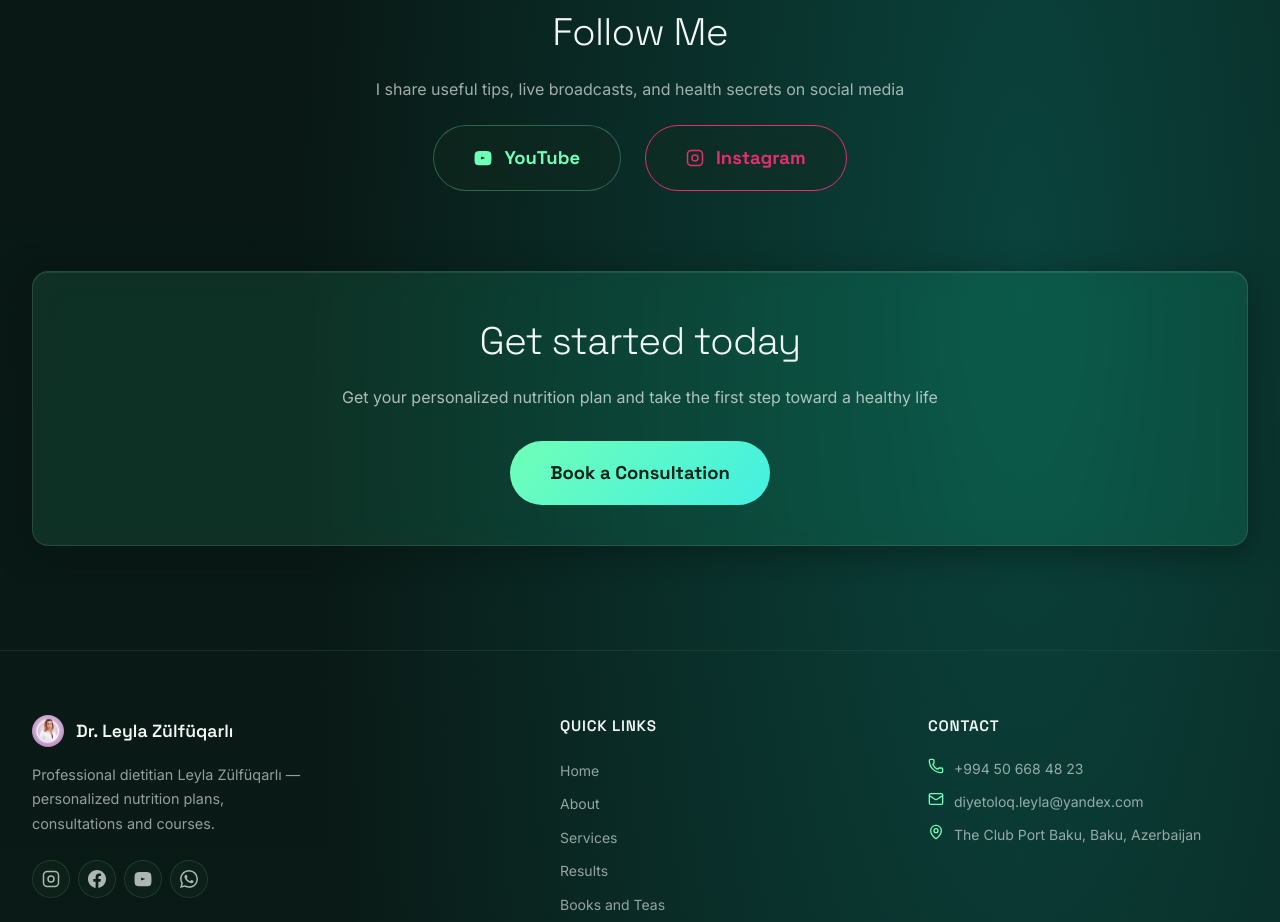
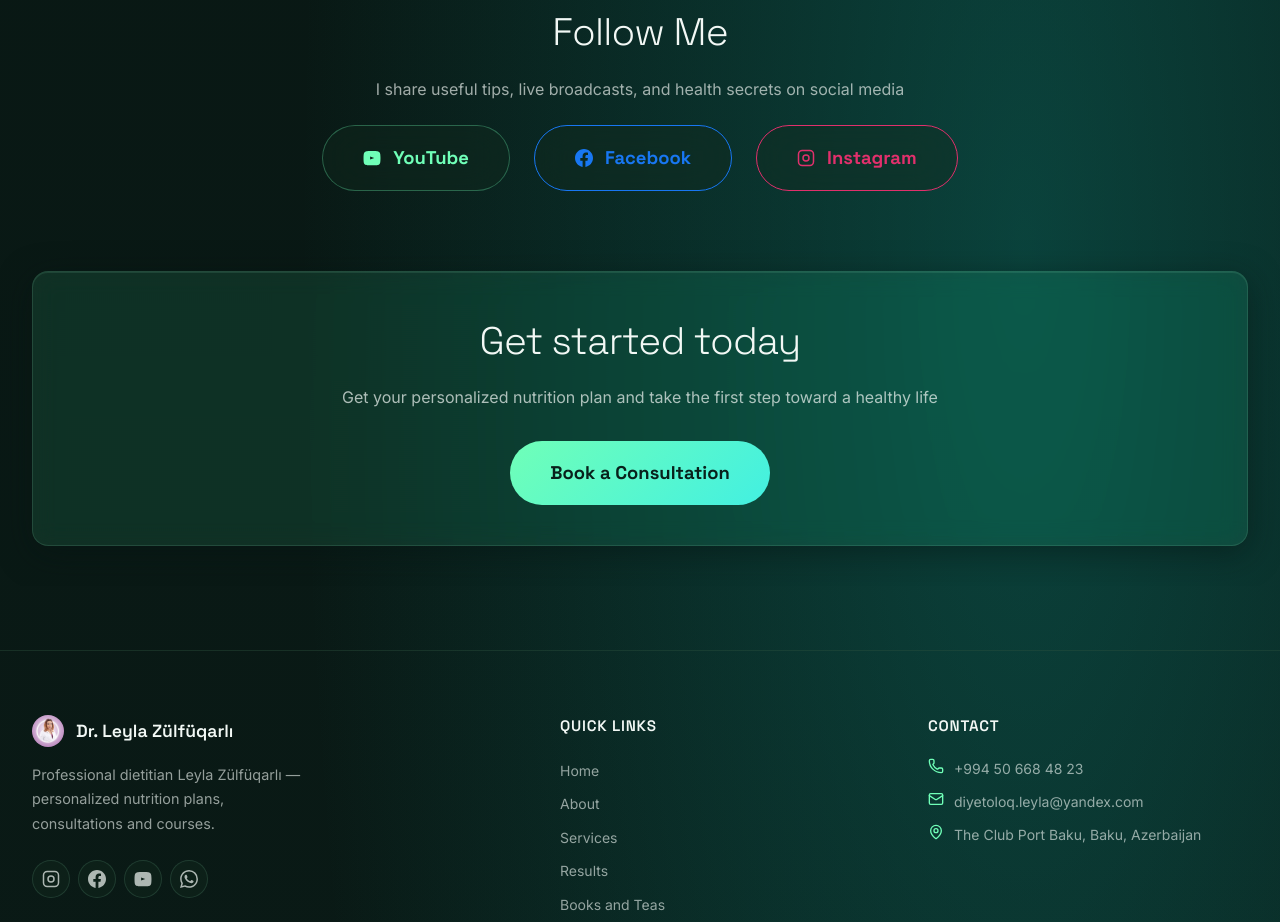
Before and after one commit to zakasmd/dietoloq, a Next.js app: page /en/about in a window 1280 px wide. Shown: the part 3040-3962 px from the top of the page. Built offline with nearby package versions, Linux system fonts and the light colour scheme; no server answers.

Commit message:
feat: add Facebook social button to about page

```diff
--- a/src/app/[locale]/about/page.tsx
+++ b/src/app/[locale]/about/page.tsx
@@ -233,6 +233,10 @@ export default function AboutPage() {
               <svg width="18" height="18" viewBox="0 0 24 24" fill="currentColor"><path d="M23 7s-.3-2-1.2-2.8c-1.1-1.2-2.4-1.2-3-1.3C16.4 2.8 12 2.8 12 2.8s-4.4 0-6.8.1c-.6.1-1.9.1-3 1.3C1.3 5 1 7 1 7S.7 9.1.7 11.3v2c0 2.1.3 4.3.3 4.3s.3 2 1.2 2.8c1.1 1.2 2.6 1.1 3.3 1.2C7.5 21.7 12 21.7 12 21.7s4.4 0 6.8-.2c.6-.1 1.9-.1 3-1.2.9-.8 1.2-2.8 1.2-2.8s.3-2.1.3-4.3v-2C23.3 9.1 23 7 23 7zm-13.5 7V10l5.5 2L9.5 14z"/></svg>
               YouTube
             </a>
+            <a href="https://www.facebook.com/diyetoloqleylazulfuqarli/?locale=az_AZ" target="_blank" rel="noopener noreferrer" className="btn btn-outline btn-lg" style={{ borderColor: '#1877F2', color: '#1877F2' }}>
+              <svg width="18" height="18" viewBox="0 0 24 24" fill="currentColor"><path d="M24 12.073c0-6.627-5.373-12-12-12s-12 5.373-12 12c0 5.99 4.388 10.954 10.125 11.854v-8.385H7.078v-3.47h3.047V9.43c0-3.007 1.792-4.669 4.533-4.669 1.312 0 2.686.235 2.686.235v2.953H15.83c-1.491 0-1.956.925-1.956 1.874v2.25h3.328l-.532 3.47h-2.796v8.385C19.612 23.027 24 18.062 24 12.073z"/></svg>
+              Facebook
+            </a>
             <a href="https://www.instagram.com/dietoloqleylazulfuqarli/" target="_blank" rel="noopener noreferrer" className="btn btn-outline btn-lg" style={{ borderColor: '#E1306C', color: '#E1306C' }}>
               <svg width="18" height="18" viewBox="0 0 24 24" fill="none" stroke="currentColor" strokeWidth="2"><rect x="2" y="2" width="20" height="20" rx="5" ry="5"/><circle cx="12" cy="12" r="4"/><circle cx="17.5" cy="6.5" r="0.5" fill="currentColor" stroke="none"/></svg>
               Instagram
```
